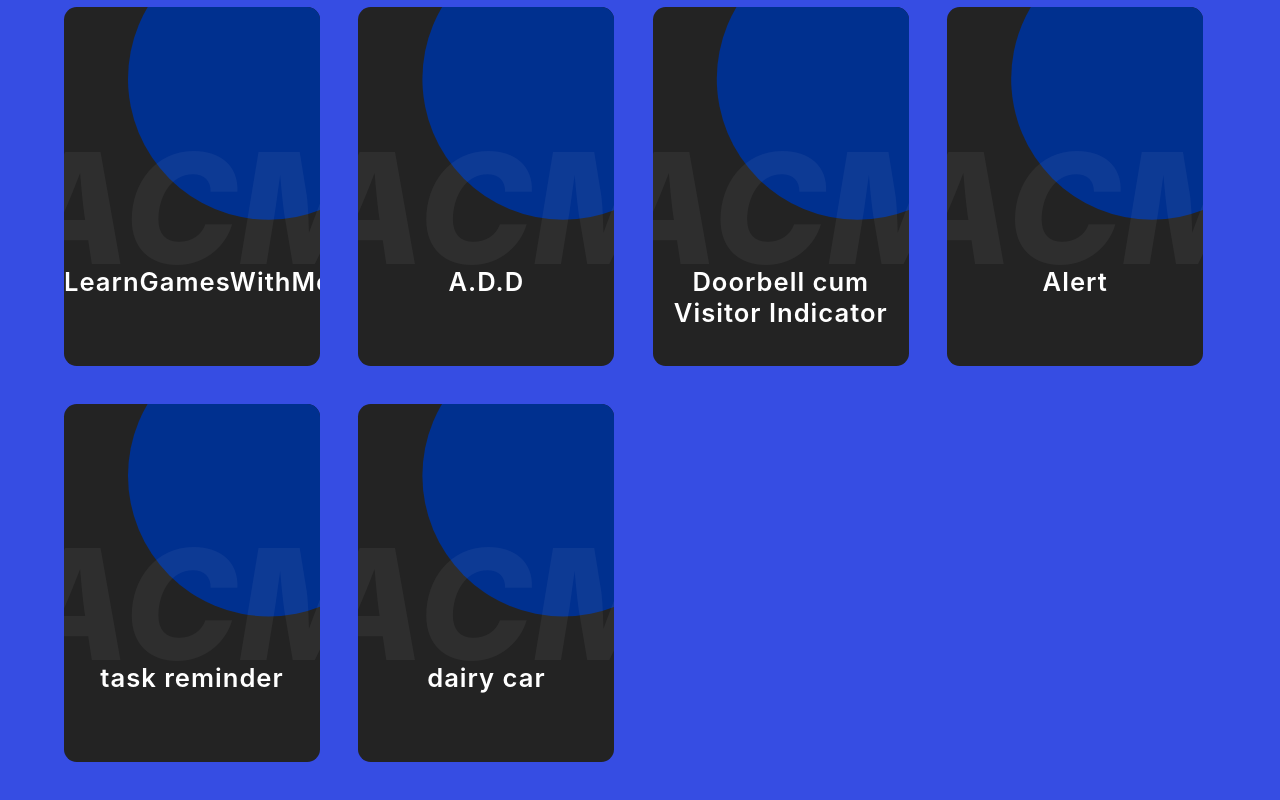
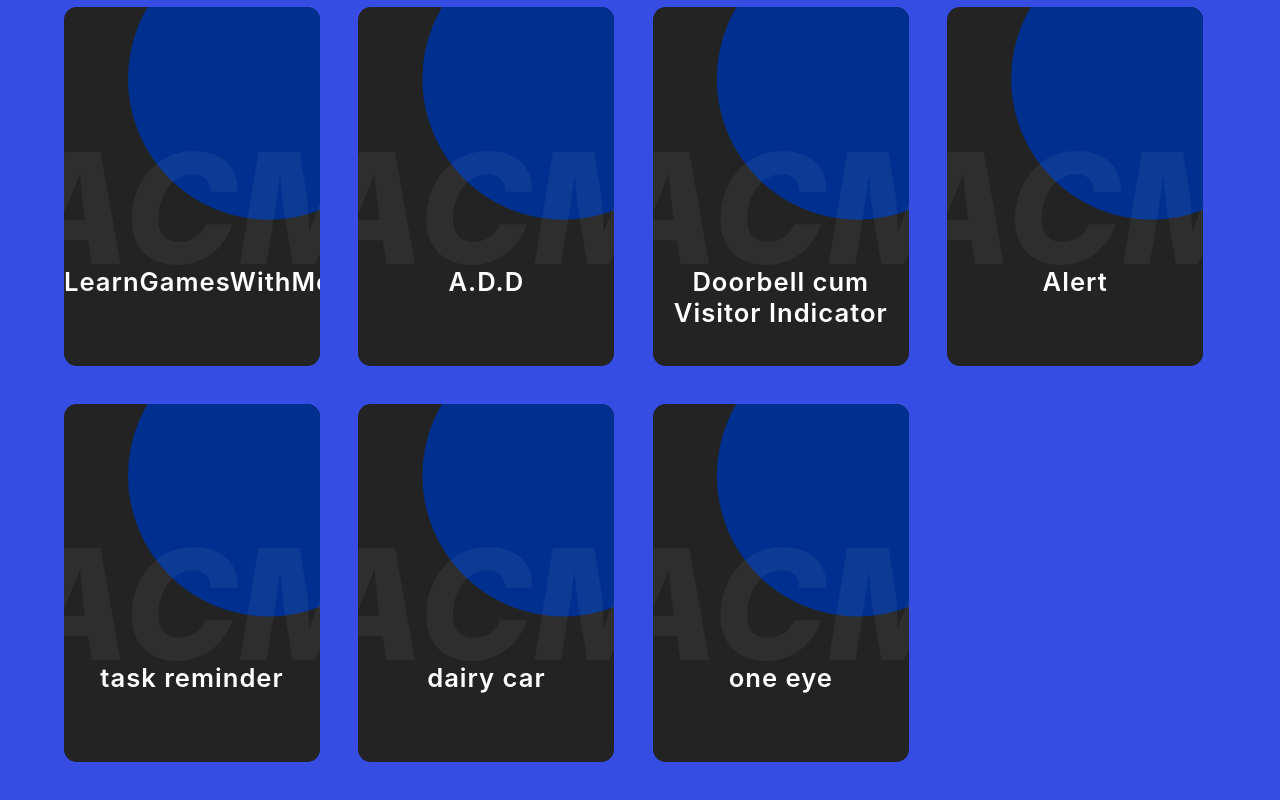
Before and after one commit to ACM-JUIT/Project-Ideas, a React (Create React App) app: page / in a window 1280 px wide. Shown: the part 1944-2744 px from the top of the page. Built offline with nearby package versions, Linux system fonts and the light colour scheme.

Commit message:
project idea added

```diff
--- a/src/data.js
+++ b/src/data.js
@@ -87,4 +87,8 @@ export const projectsData = [
       projectName: "dairy car",
       techStack: "Distribute milk through IOT",
     },
+   {
+      projectName: "one eye",
+      techStack: "AI program connected to building security cameras capable to identify people using face recognition and barcode scanning and track intruders",
+    },
 ];
```
